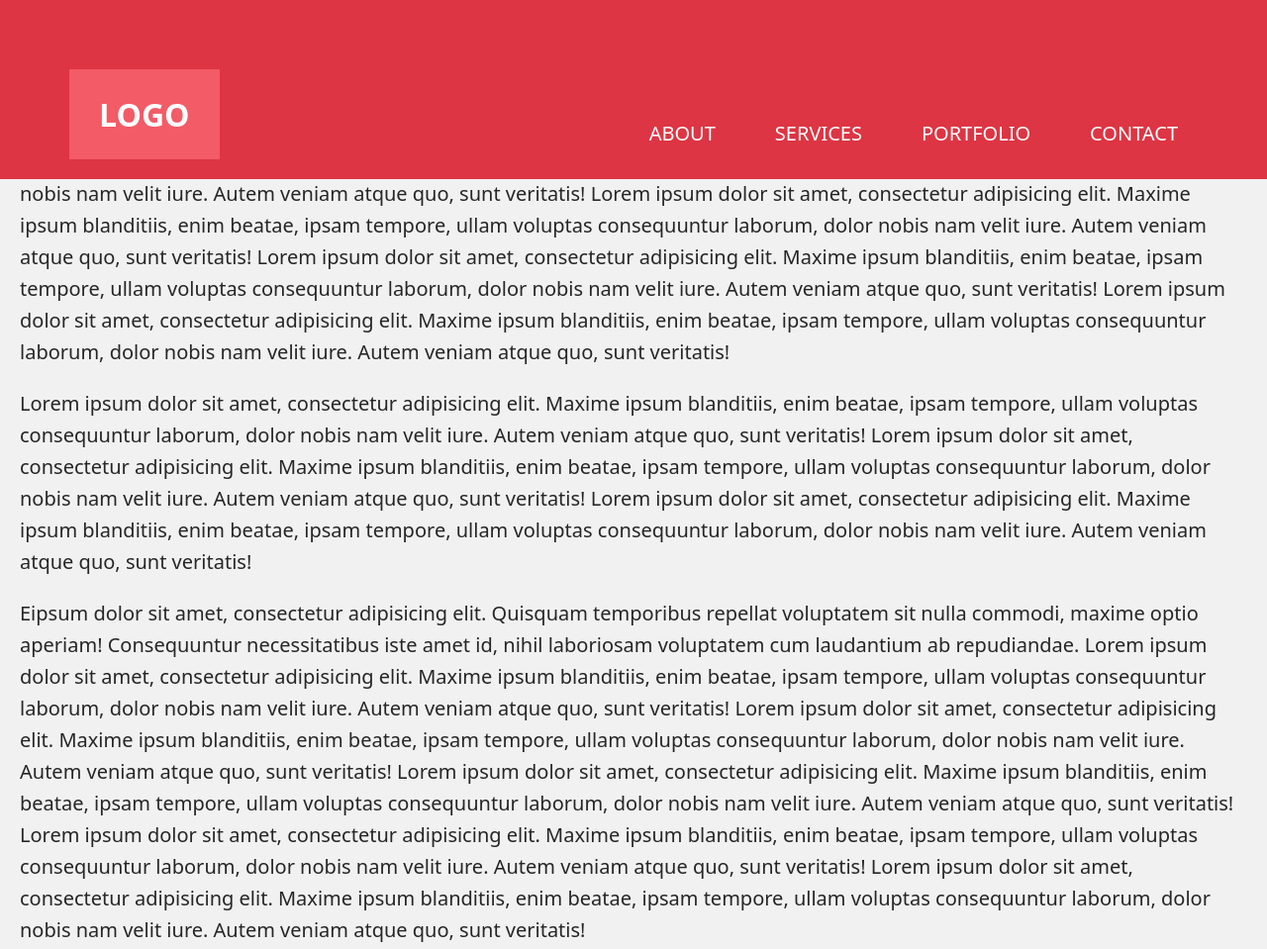
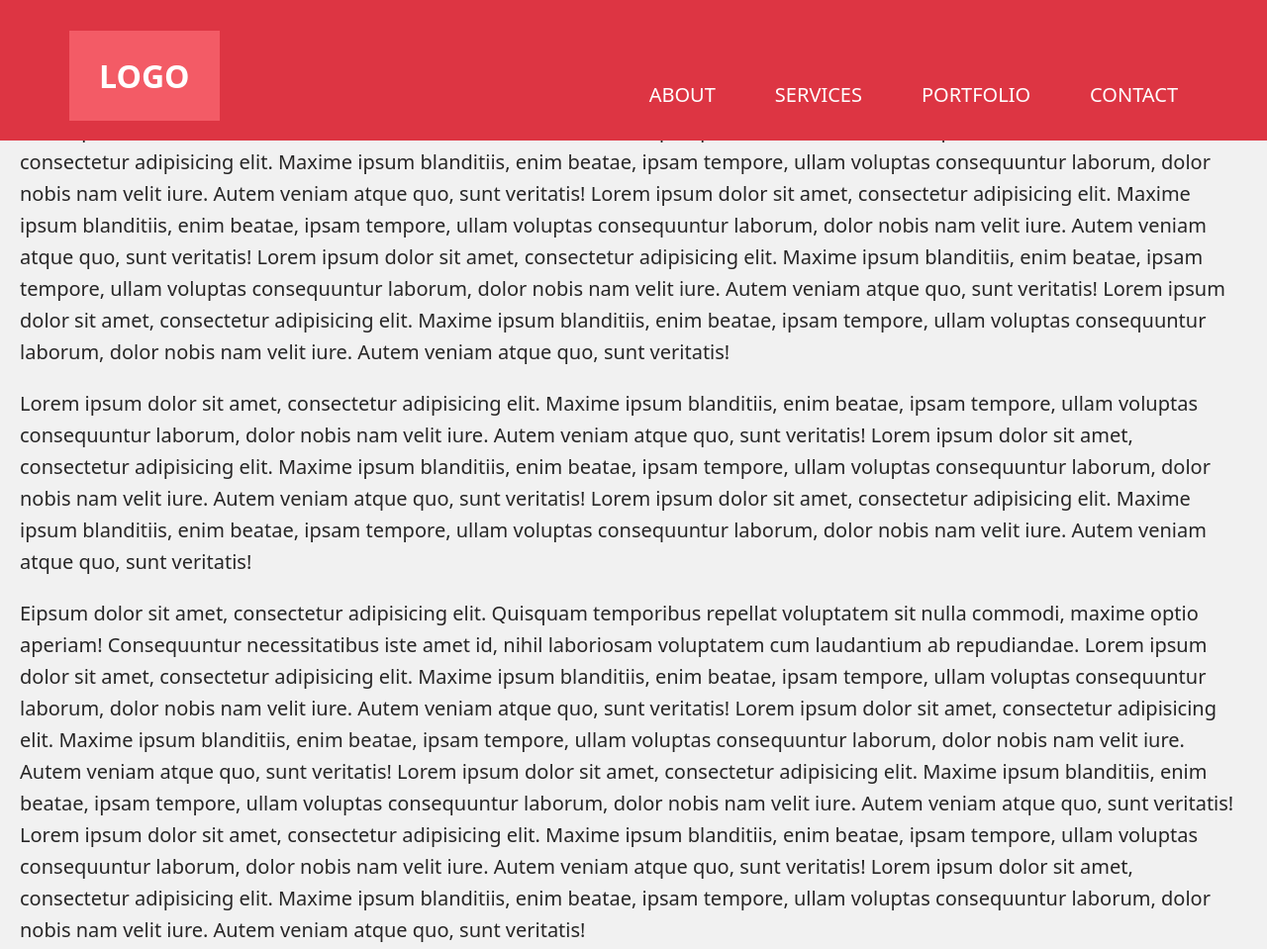
Before and after one commit to Magwindiri/stephenTest, a plain HTML site: page site/index.html in a window 1280 px wide. Shown: the top 959 px of the page at 99% size. Drawn offline with Linux system fonts and the light colour scheme.

Commit message:
updated log css.

```diff
--- a/CSS/main.css
+++ b/CSS/main.css
@@ -59,7 +59,7 @@ nav {
   padding: 20px 30px;
   background: #F35B66;
   color: #fff;
-  margin: 50px 0 0 50px;
+  margin: 10px 0 0 50px;
   transition: all .2s;
 }
 
```
